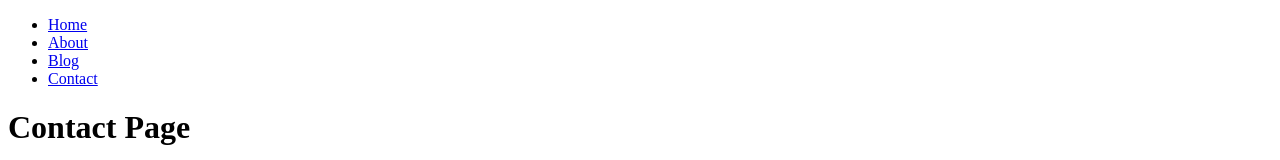
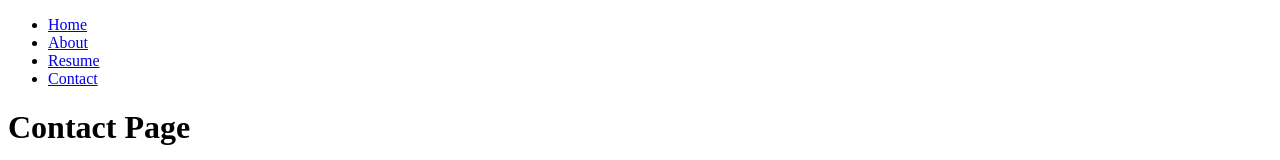
Before and after one commit to calebcarnett/My-Portfolio, a React (Create React App) app in the folder myportfolio/: page / in a window 1280 px wide. Shown: the top 160 px of the page. Built offline with nearby package versions, Linux system fonts and the light colour scheme.

Commit message:
updated nav bar text and page headers

```diff
--- a/myportfolio/src/components/NavTabs.js
+++ b/myportfolio/src/components/NavTabs.js
@@ -31,7 +31,7 @@ function NavTabs({ currentPage, handlePageChange }) {
           // Ternary operater is checking if the current page is the the blog page, if it is on the blog it will make the nav-link active
           className={currentPage === "Resume" ? "nav-link active" : "nav-link"}
         >
-          Blog
+          Resume
         </a>
       </li>
       <li className="nav-item">
--- a/myportfolio/src/components/PortfolioContainer.js
+++ b/myportfolio/src/components/PortfolioContainer.js
@@ -15,7 +15,7 @@ export default function PortfolioContainer() {
     if (currentPage === "Portfolio") {
       return <Portfolio />;
     }
-    if (currentPage === "Blog") {
+    if (currentPage === "Resume") {
       return <Resume />;
     }
     return <Contact />;
--- a/myportfolio/src/components/pages/Portfolio.js
+++ b/myportfolio/src/components/pages/Portfolio.js
@@ -3,7 +3,7 @@ import React from "react";
 export default function Portfolio() {
   return (
     <div>
-      <h1>About Page</h1>
+      <h1>Portfolio</h1>
       <p>
         Nunc pharetra finibus est at efficitur. Praesent sed congue diam.
         Integer gravida dui mauris, ut interdum nunc egestas sed. Aenean sed
--- a/myportfolio/src/components/pages/Resume.js
+++ b/myportfolio/src/components/pages/Resume.js
@@ -3,7 +3,7 @@ import React from "react";
 export default function Resume() {
   return (
     <div>
-      <h1>Blog Page</h1>
+      <h1>Resume</h1>
       <p>
         Donec a volutpat quam. Curabitur nec varius justo, sed rutrum ligula.
         Curabitur pellentesque turpis sit amet eros iaculis, a mollis arcu
```
